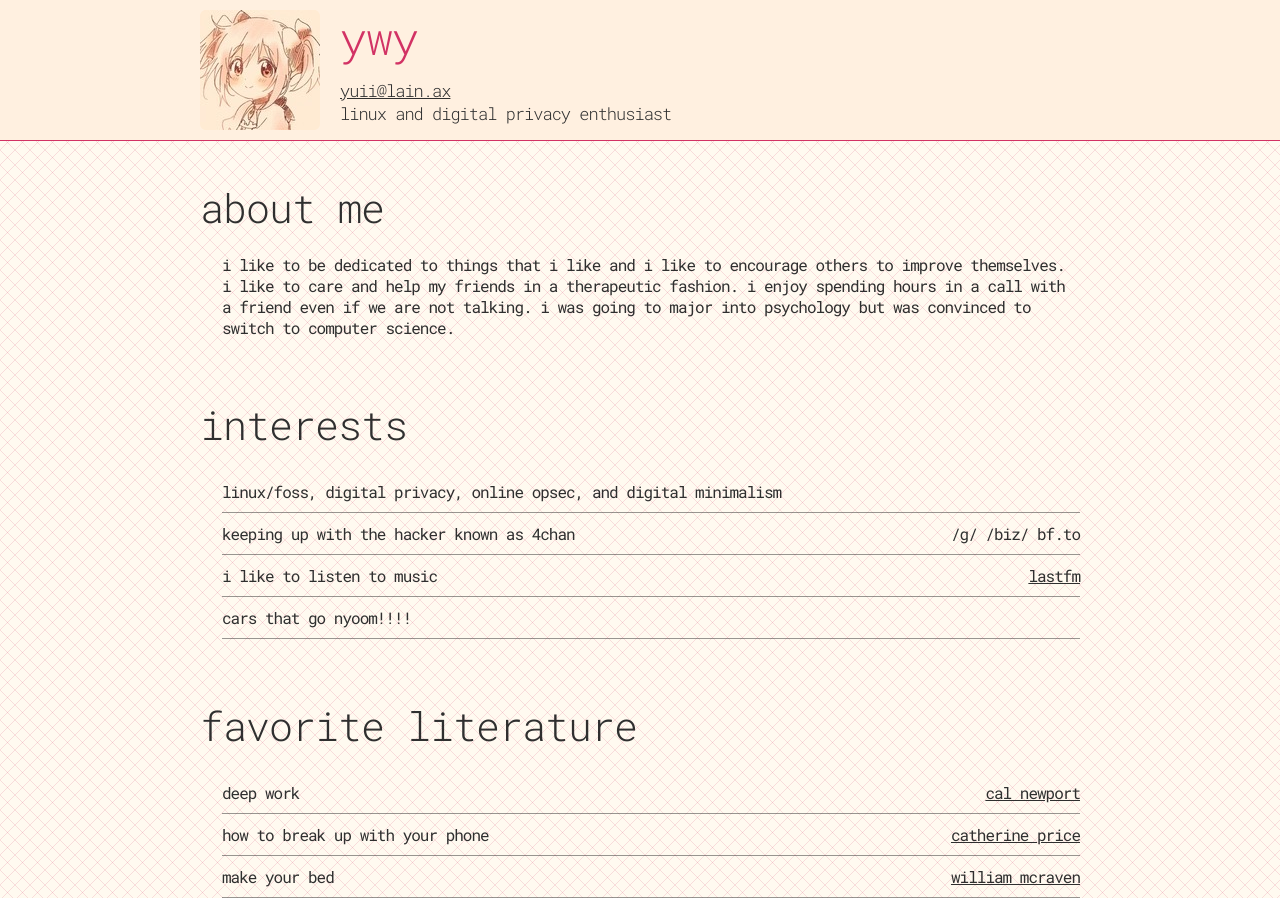
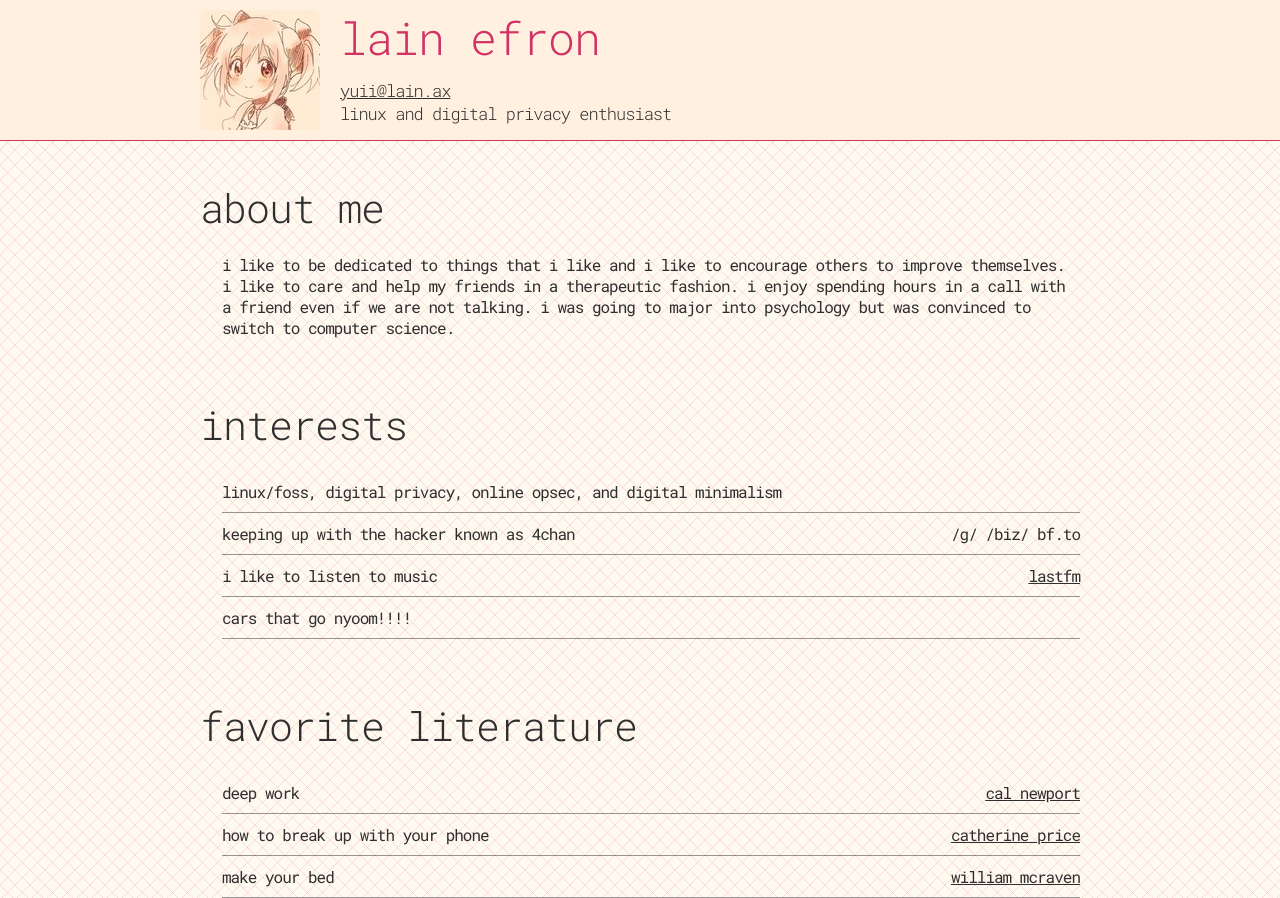
Before and after one commit to lainax/lainax, a plain HTML site: page index.html in a window 1280 px wide. Drawn offline with Linux system fonts and the light colour scheme.

Commit message:
Update index.html

```diff
--- a/index.html
+++ b/index.html
@@ -71,7 +71,7 @@
 			</a>
 			</label>
 			<div id="header-info">
-				<h1><a class="no-underline" href="https://lain.ax">ywy</a></h1>
+				<h1><a class="no-underline" href="https://lain.ax">lain efron</a></h1>
 				<h2><a href="mailto:yuii@lain.ax">yuii@lain.ax</a><br>linux and digital privacy enthusiast			<span class="hidden-mobile"> </span></h2>
 			</div>
 		</div>
```
